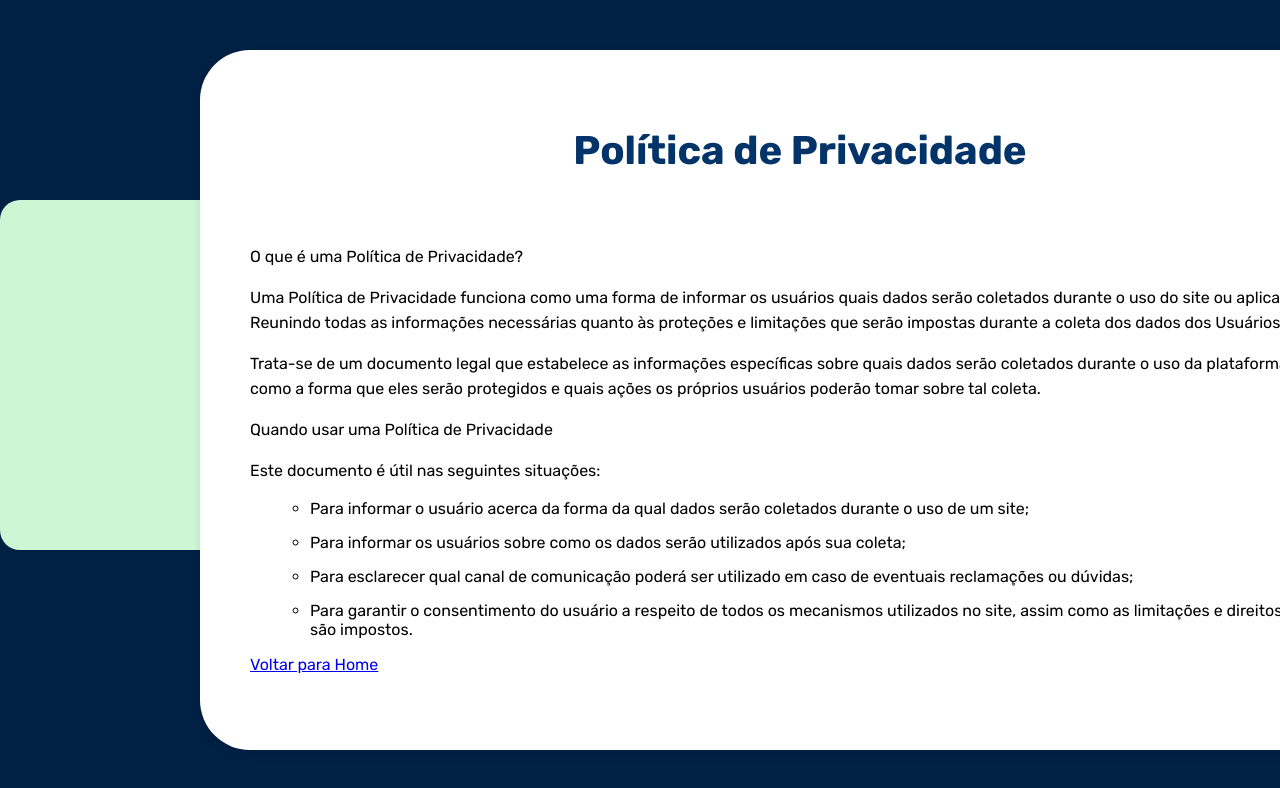
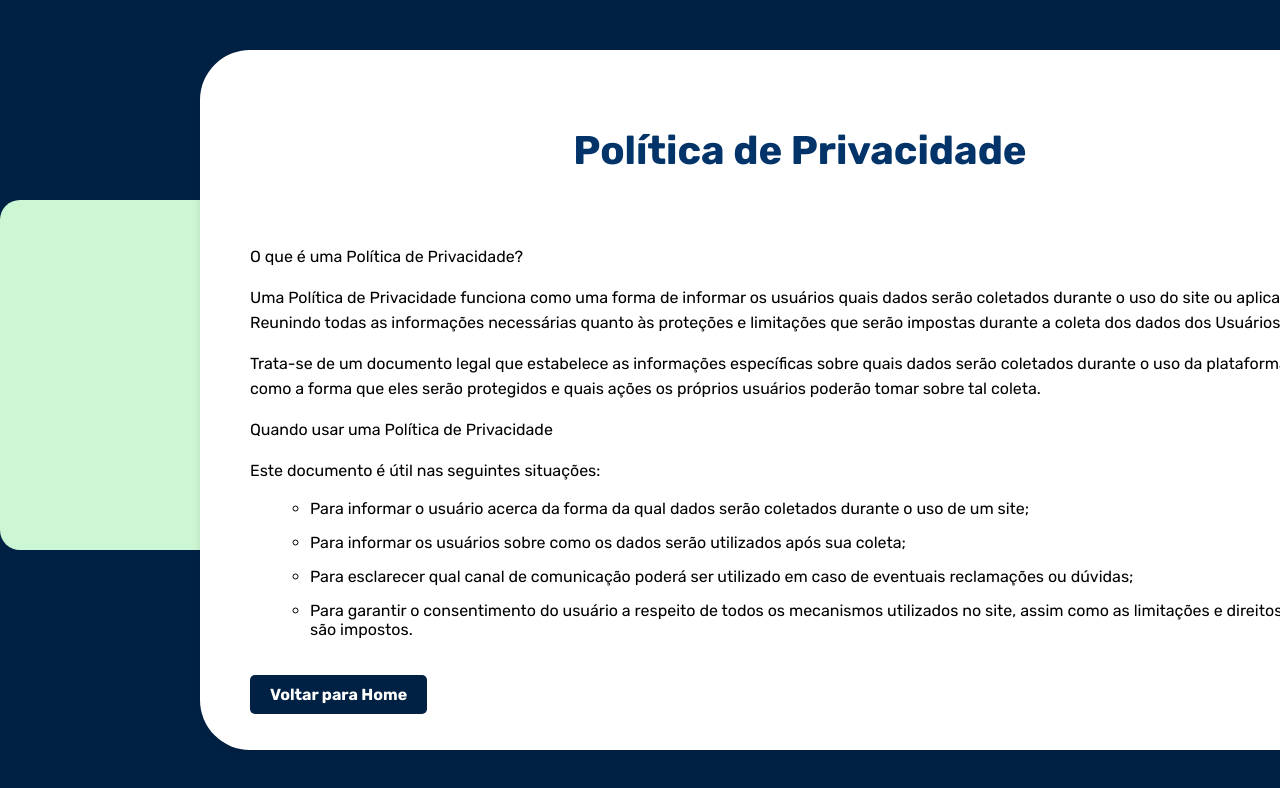
Before and after one commit to gemaquejr/react-login-page, a React (Create React App) app: page /privacy-policy in a window 1280 px wide. Shown: the top 788 px of the page. Built offline with nearby package versions, Linux system fonts and the light colour scheme.

Commit message:
Fix: module.css no componente de PrivacyPolicy
Signed-off-by: gemaquejr <gemaquejr@hotmail.com>

```diff
--- a/src/components/PrivacyPolicy/PrivacyPolicy.module.css
+++ b/src/components/PrivacyPolicy/PrivacyPolicy.module.css
@@ -61,3 +61,19 @@
     justify-content: flex-end;
     align-items: center;
 }
+
+.back_button {
+    display: inline-block;
+    margin-top: 20px;
+    padding: 10px 20px;
+    background-color: #002144;
+    color: white;
+    font-weight: bold;
+    text-decoration: none;
+    border-radius: 5px;
+    transition: background-color 0.3s ease;
+}
+
+.back_button:hover {
+    background-color: #002144;
+}
```
